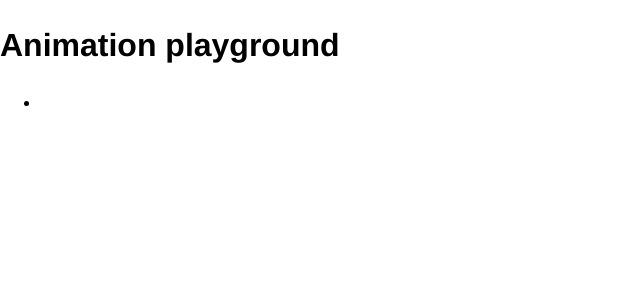
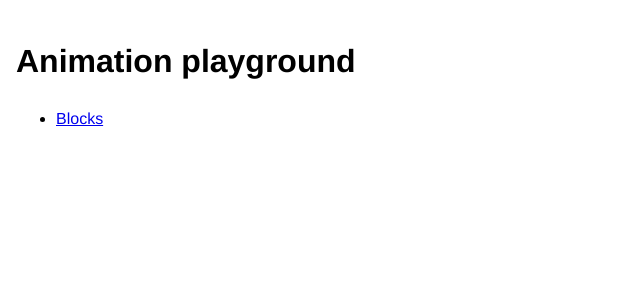
Before and after one commit to segdeha/playground, a React (Create React App) app: page / in a window 1280 px wide. Shown: the top 300 px of the page, without its empty margins (0-640 px from the left). Built offline with nearby package versions, Linux system fonts and the light colour scheme.

Commit message:
Set up super basic routing

```diff
--- a/package.json
+++ b/package.json
@@ -8,6 +8,7 @@
     "npm-run-all": "^4.1.3",
     "react": "^16.4.2",
     "react-dom": "^16.4.2",
+    "react-router-dom": "^4.3.1",
     "react-scripts": "1.1.5",
     "react-transition-group": "^2.4.0",
     "styled-components": "^3.4.5"
--- a/public/index.html
+++ b/public/index.html
@@ -1,24 +1,11 @@
-<!DOCTYPE html>
+<!doctype html>
 <html lang="en">
   <head>
     <meta charset="utf-8">
     <meta name="viewport" content="width=device-width, initial-scale=1, shrink-to-fit=no">
     <meta name="theme-color" content="#000000">
-    <!--
-      manifest.json provides metadata used when your web app is added to the
-      homescreen on Android. See https://developers.google.com/web/fundamentals/engage-and-retain/web-app-manifest/
-    -->
     <link rel="manifest" href="%PUBLIC_URL%/manifest.json">
     <link rel="shortcut icon" href="%PUBLIC_URL%/favicon.ico">
-    <!--
-      Notice the use of %PUBLIC_URL% in the tags above.
-      It will be replaced with the URL of the `public` folder during the build.
-      Only files inside the `public` folder can be referenced from the HTML.
-
-      Unlike "/favicon.ico" or "favicon.ico", "%PUBLIC_URL%/favicon.ico" will
-      work correctly both with client-side routing and a non-root public URL.
-      Learn how to configure a non-root public URL by running `npm run build`.
-    -->
     <title>React App</title>
   </head>
   <body>
@@ -26,15 +13,5 @@
       You need to enable JavaScript to run this app.
     </noscript>
     <div id="root"></div>
-    <!--
-      This HTML file is a template.
-      If you open it directly in the browser, you will see an empty page.
-
-      You can add webfonts, meta tags, or analytics to this file.
-      The build step will place the bundled scripts into the <body> tag.
-
-      To begin the development, run `npm start` or `yarn start`.
-      To create a production bundle, use `npm run build` or `yarn build`.
-    -->
   </body>
 </html>
--- a/src/App.js
+++ b/src/App.js
@@ -1,15 +1,34 @@
-import React, { Component } from 'react';
+import React, { Component, Fragment } from 'react';
+import { BrowserRouter, Switch, Route, Link } from 'react-router-dom';
+
+import Blocks from './components/Blocks';
+
 import './App.css';
 
 class App extends Component {
   render() {
     return (
-      <main>
-          <h1>Animation playground</h1>
-          <ul>
-              <li></li>
-          </ul>
-      </main>
+      <Fragment>
+        <header>
+            <h1>Animation playground</h1>
+        </header>
+        <main>
+            <BrowserRouter>
+                <Switch>
+                    <Route path="/blocks" component={Blocks} />
+                    <Route>
+                        <ul>
+                            <li>
+                                <Link to="/blocks">
+                                    Blocks
+                                </Link>
+                            </li>
+                        </ul>
+                    </Route>
+                </Switch>
+            </BrowserRouter>
+        </main>
+      </Fragment>
     );
   }
 }
--- a/src/App.scss
+++ b/src/App.scss
@@ -1,3 +1,4 @@
 body {
     font: 16px/1.5 "Helvetica Neue", Sans-Serif;
+    padding: 1rem;
 }
```
